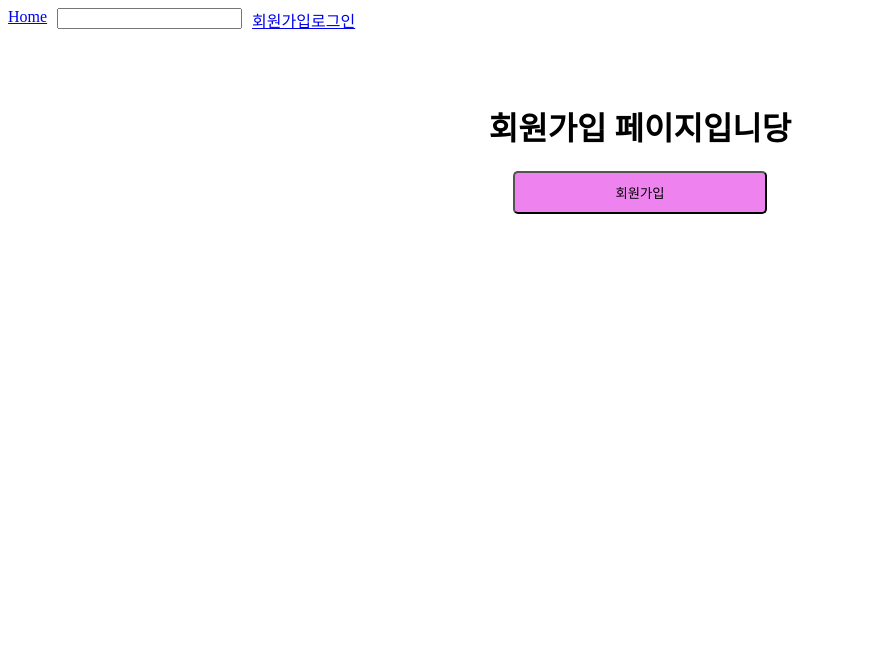
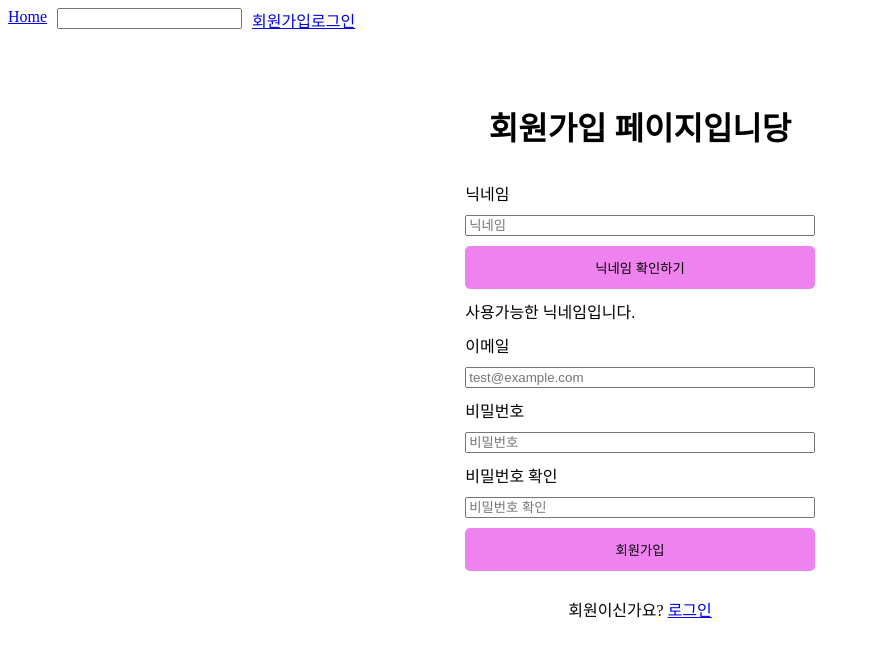
Before and after one commit to OhHyerin/WE-TNESS, a React (Create React App) app in the folder frontend/: page /signup in a window 1280 px wide. Shown: the top 656 px of the page, without its empty margins (0-870 px from the left). Built offline with nearby package versions, Linux system fonts and the light colour scheme.

Commit message:
feat : 회원가입 페이지 생성

```diff
--- /dev/null
+++ b/frontend/src/components/common/InputBox.jsx
@@ -0,0 +1,10 @@
+import styled from 'styled-components';
+
+const InputBox = styled.div`
+  display: flex;
+  flex-direction: column;
+  justify-content: center;
+  gap: 10px;
+`
+
+export default InputBox;
--- a/frontend/src/components/common/SubmitBtn.jsx
+++ b/frontend/src/components/common/SubmitBtn.jsx
@@ -4,8 +4,10 @@ const SubmitBtn = styled.button`
   display: flex;
   justify-content: center;
   align-items: center;
-  padding: 10px 100px;
+  padding: 12px 130px;
   background-color: violet;
+  box-sizing: content-box;
+  border: violet;
   border-radius: 5px;
   :hover {
     cursor: pointer;
--- a/frontend/src/features/user/userSlice.js
+++ b/frontend/src/features/user/userSlice.js
@@ -4,10 +4,10 @@ import { setToken, removeToken } from '../../api/Token';
 
 const login = createAsyncThunk(
   'login',
-  async (inputInfo, { rejectWithValue }) => {
-    console.log(inputInfo)
+  async (payload, { rejectWithValue }) => {
+    console.log(payload)
     try {
-      const response = await axios.post('/login', inputInfo);
+      const response = await axios.post('/login', payload);
       console.log(response)
       // setToken()
       return response;
@@ -32,9 +32,9 @@ const logout = createAsyncThunk(
 
 const signup = createAsyncThunk(
   'signup',
-  async (inputInfo, { rejectWithValue }) => {
+  async (payload, { rejectWithValue }) => {
     try {
-      const response = await axios.post('/signup', inputInfo);
+      const response = await axios.post('/signup', payload);
       console.log(response)
       // setToken()
       return response;
@@ -46,7 +46,8 @@ const signup = createAsyncThunk(
 
 const checkNickname = createAsyncThunk(
   'checkNickname',
-  async (nickname, { rejectWithValue }) => {
+  async (payload, { rejectWithValue }) => {
+    const {nickname} = payload
     try {
       const response = await axios.get(`/nicknamecheck/${nickname}`);
       return response;
@@ -100,7 +101,7 @@ export const userSlice = createSlice({
   },
 });
 
-export { login, logout, signup }
+export { login, logout, signup, checkNickname }
 export const { setIsPossibleNickName } = userSlice.actions;
 
 export default userSlice.reducer;
--- a/frontend/src/pages/accounts/Login.jsx
+++ b/frontend/src/pages/accounts/Login.jsx
@@ -1,10 +1,11 @@
 import { useState } from 'react';
 import { useDispatch } from 'react-redux';
 import styled from 'styled-components';
-import { useNavigate } from 'react-router-dom';
+import { Link, useNavigate } from 'react-router-dom';
 import { login } from '../../features/user/userSlice';
 import KAKAO_AUTH_URL from '../../api/Oauth';
 import FormBox from '../../components/common/FormBox'
+import InputBox from '../../components/common/InputBox';
 import SubmitBtn from '../../components/common/SubmitBtn';
 import KakaoLoginBar from '../../components/common/login/KakaoLoginBar';
 
@@ -18,24 +19,24 @@ const LoginForm = styled.form`
 export default function Login() {
   const navigate = useNavigate();
 
-  const [inputEmail, setInputEmail] = useState('')
-  const [inputPassword, setInputPassword] = useState('')
+  const [email, setEmail] = useState('')
+  const [password, setPassword] = useState('')
 
   const dispatch = useDispatch();
 
-  const handleInputEmail = e => {
-    setInputEmail(e.target.value)
+  const handleEmail = e => {
+    setEmail(e.target.value)
   };
 
-  const handleInputPassword = e => {
-    setInputPassword(e.target.value)
+  const handlePassword = e => {
+    setPassword(e.target.value)
   };
 
   function handleSubmit (e) {
     e.preventDefault()
     const payload = {
-      inputEmail,
-      inputPassword
+      email,
+      password
     }
     dispatch(login(payload))
       .then(() => {
@@ -53,26 +54,32 @@ export default function Login() {
         <LoginForm
           onSubmit={handleSubmit}
         >
+          <InputBox>
             <label>이메일</label>
             <input
               type='text'
-            value={inputEmail}
-            onChange={handleInputEmail}
+              value={email}
+              onChange={handleEmail}
             />
+          </InputBox>
+          <InputBox>
             <label>비밀번호</label>
             <input
               type='password'
-            value={inputPassword}
-            onChange={handleInputPassword}
+              value={password}
+              onChange={handlePassword}
             />
+          </InputBox>
           <SubmitBtn>
-            로그인 해봐요
+            로그인
           </SubmitBtn>
         </LoginForm>
 
+        <hr/>
         <a href={KAKAO_AUTH_URL}>
           <KakaoLoginBar/>
         </a>
+        <p>가입하실래요? <Link to="/signup">로그인</Link> </p>
       </FormBox>
     </div>
   );
--- a/frontend/src/pages/accounts/Signup.jsx
+++ b/frontend/src/pages/accounts/Signup.jsx
@@ -1,14 +1,125 @@
+import React, {useState} from 'react'
+import { useDispatch, useSelector } from 'react-redux';
+import { Link, useNavigate } from 'react-router-dom';
+import styled from 'styled-components';
+import { signup, checkNickname } from '../../features/user/userSlice'
 import FormBox from "../../components/common/FormBox";
+import InputBox from '../../components/common/InputBox';
 import SubmitBtn from '../../components/common/SubmitBtn';
 
+const SignupForm = styled.form`
+  display: flex;
+  flex-direction: column;
+  padding: 10px;
+  gap: 10px;
+`
+
 export default function Signup() {
+  const navigate = useNavigate();
+  const dispatch = useDispatch()
+
+  const isPossibleNickname = useSelector(state => state.user.isPossibleNickName);
+
+  const [nickname, setNickname] = useState("")
+  const [email, setEmail] = useState("");
+  const [password, setPassword] = useState("")
+  const [confirmPassword, setConfirmPassword] = useState("")
+
+  const onNicknameHandler = e => {
+    setNickname(e.currentTarget.value)
+  }
+  const onEmailHandler = e => {
+    setEmail(e.currentTarget.value)
+  }
+  const onPasswordHandler = e => {
+    setPassword(e.currentTarget.value)
+  }
+  const onConfirmPasswordHandler = e => {
+    setConfirmPassword(e.currentTarget.value)
+  }
+
+  function onSubmitHandler (e) {
+    e.prventDefault()
+
+    const payload = {
+      email,
+      password,
+      confirmPassword,
+      nickname,
+    }
+    dispatch(signup(payload))
+      .then(() => {
+        navigate('/')
+      })
+  }
+
+  function onCheckNicknameHandler (e) {
+    e.preventDefault()
+    const payload = {
+      nickname
+    }
+    dispatch(checkNickname(payload))
+  }
+
   return (
     <div>
       <FormBox>
         <h1>회원가입 페이지입니당</h1>
-        <SubmitBtn>
-          회원가입
-        </SubmitBtn>
+        <SignupForm
+          onSubmit={onSubmitHandler}
+        >
+          <InputBox>
+            <label>닉네임</label>
+            <input
+              type="text"
+              placeholder="닉네임"
+              value={nickname}
+              onChange={onNicknameHandler}
+            />
+          </InputBox>
+          <SubmitBtn
+            onClick={onCheckNicknameHandler}
+          >
+            닉네임 확인하기
+          </SubmitBtn>
+          {{isPossibleNickname} ? (
+            <span>사용가능한 닉네임입니다.</span>
+            ) : (
+            <span>사용중인 닉네임입니다.</span>
+            )
+          }
+          <InputBox>
+            <label>이메일</label>
+            <input
+              type="email"
+              placeholder="test@example.com"
+              value={email}
+              onChange={onEmailHandler}
+            />
+          </InputBox>
+          <InputBox>
+            <label>비밀번호</label>
+            <input
+              type="password"
+              placeholder="비밀번호"
+              value={password}
+              onChange={onPasswordHandler}
+            />
+          </InputBox>
+          <InputBox>
+            <label>비밀번호 확인</label>
+            <input
+              type="password"
+              placeholder="비밀번호 확인"
+              value={confirmPassword}
+              onChange={onConfirmPasswordHandler}
+            />
+          </InputBox>
+          <SubmitBtn>
+            회원가입
+          </SubmitBtn>
+        </SignupForm>
+        <p>회원이신가요? <Link to="/login">로그인</Link> </p>
       </FormBox>
     </div>
   );
```
Lines whose indentation alone changed are shown as unchanged.
